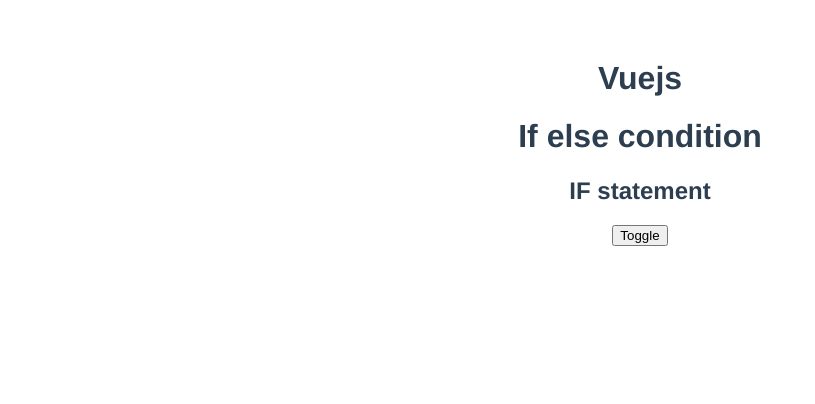
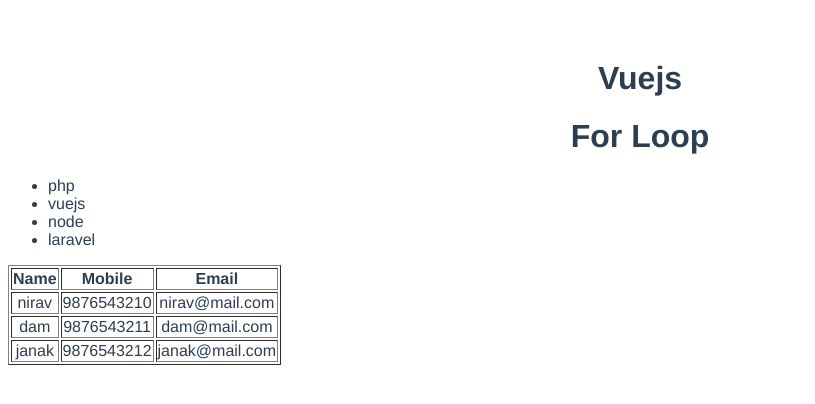
Before and after one commit to niravbhoi/vue-step-by-step, a Vue app: page / in a window 1280 px wide. Shown: the top 404 px of the page, without its empty margins (0-815 px from the left). Built offline with nearby package versions, Linux system fonts and the light colour scheme.

Commit message:
for loop

```diff
--- a/src/App.vue
+++ b/src/App.vue
@@ -6,7 +6,8 @@
     <!-- <TwoWay /> -->
     <!-- <GetInput /> -->
     <!-- <CheckboxRadio /> -->
-    <IfElse />
+    <!-- <IfElse /> -->
+    <ForLoop />
 </template>
 
 <script>
@@ -15,7 +16,8 @@
 // import TwoWay from './components/TwoWay.vue'
 // import GetInput from './components/GetInput.vue'
 // import CheckboxRadio from './components/CheckboxRadio.vue'
-import IfElse from './components/IfElse.vue'
+// import IfElse from './components/IfElse.vue'
+import ForLoop from './components/ForLoop.vue'
 
 export default {
     name: 'App',
@@ -30,7 +32,8 @@
         // TwoWay,
         // GetInput,
         // CheckboxRadio,
-        IfElse,
+        // IfElse,
+        ForLoop
     }
 }
 </script>
--- /dev/null
+++ b/src/components/ForLoop.vue
@@ -0,0 +1,52 @@
+<template>
+    <h1>
+       For Loop
+    </h1>
+    <ul>
+        <li v-for="item in techlogies" :key="item">{{ item }}</li>
+    </ul>
+    <table border="1px solid">
+        <tr>
+            <th>Name</th>
+            <th>Mobile</th>
+            <th>Email</th>
+        </tr>
+        <tr v-for="user in users" :key="user.name">
+            <td>{{ user.name }}</td>
+            <td>{{ user.mobile }}</td>
+            <td>{{ user.email }}</td>
+        </tr>
+    </table>
+</template>
+<script>
+export default {
+    name : "ForLoop",
+    data(){
+        return {
+            techlogies : ['php', 'vuejs', 'node', 'laravel'],
+            users : [
+                {
+                    name : "nirav",
+                    mobile : "9876543210",
+                    email : "nirav@mail.com",
+                },
+                {
+                    name : "dam",
+                    mobile : "9876543211",
+                    email : "dam@mail.com",
+                },
+                {
+                    name : "janak",
+                    mobile : "9876543212",
+                    email : "janak@mail.com",
+                }
+            ]
+        }
+    }
+}
+</script>
+<style>
+ul{
+    text-align: left;
+}
+</style>
```
